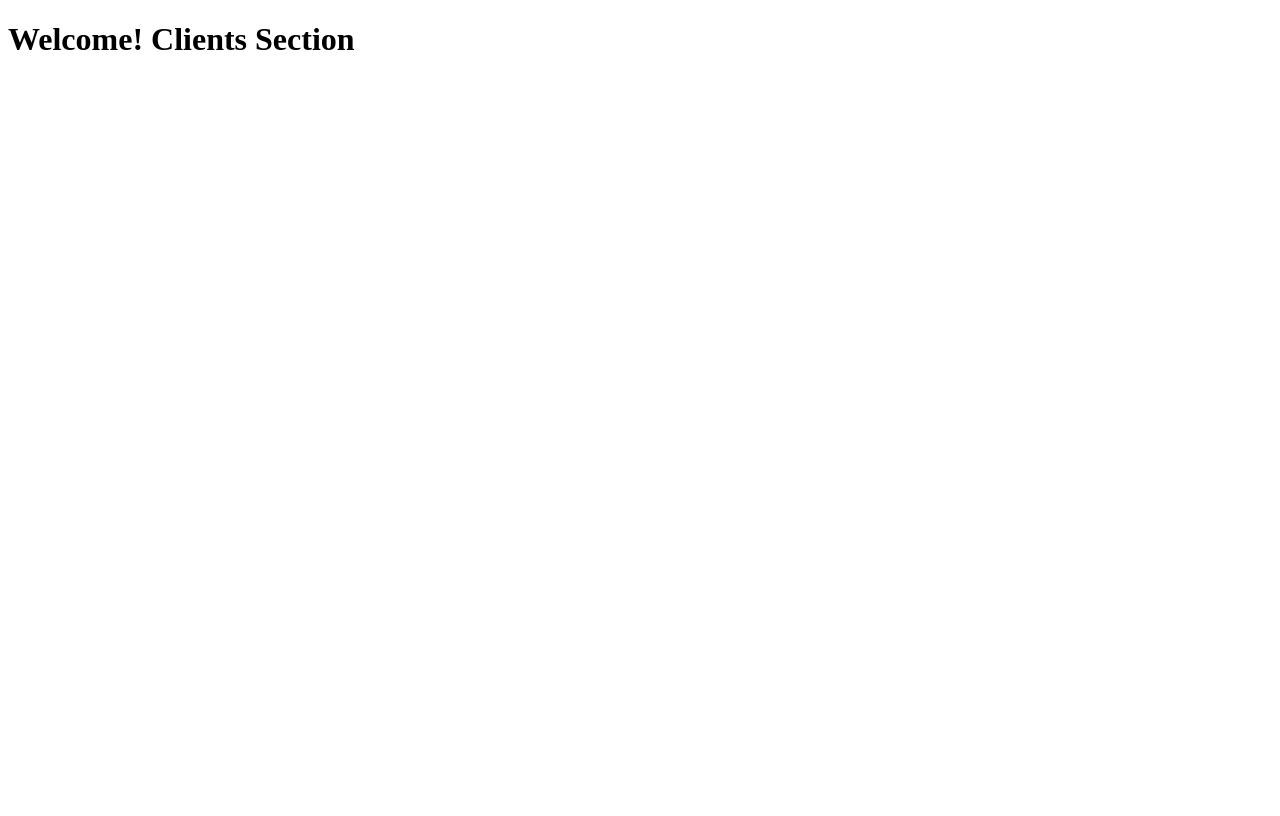
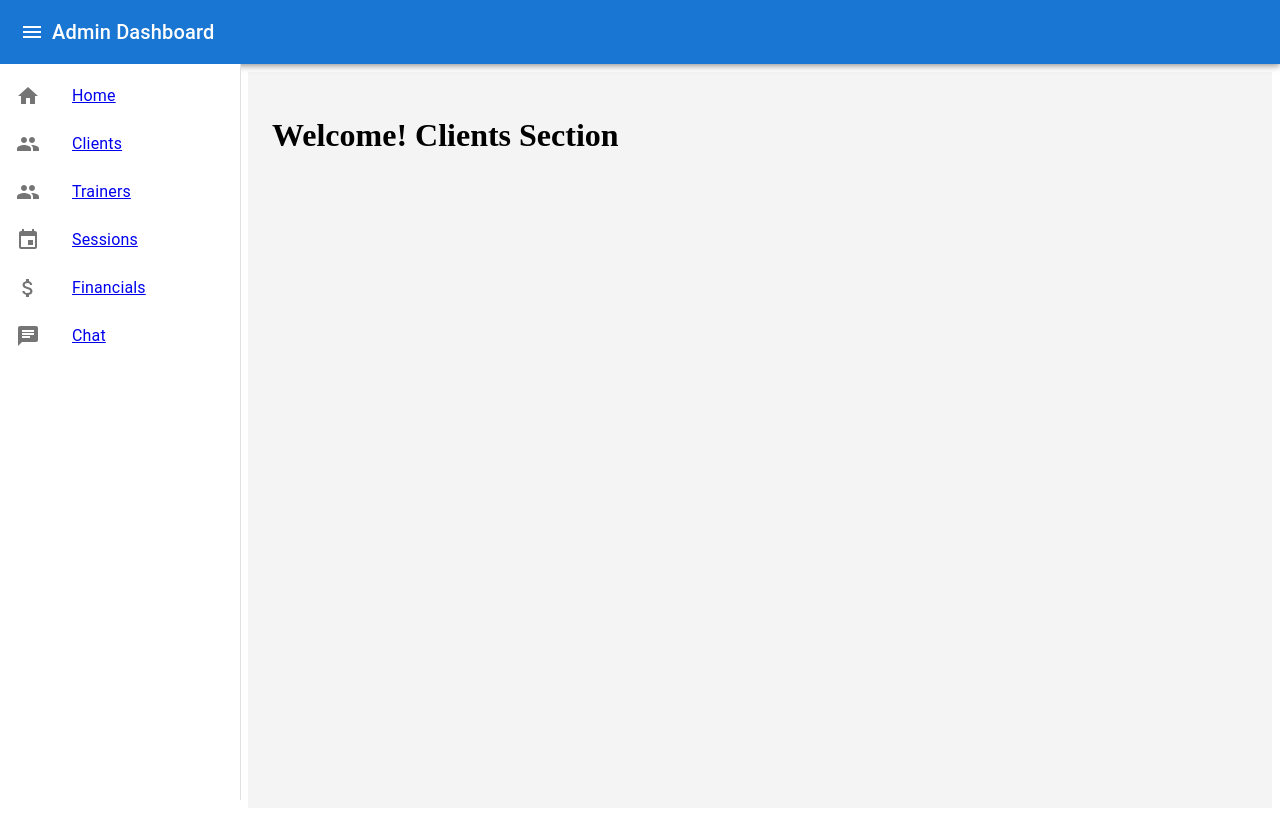
Before and after one commit to LordBobbert/GymManagerDev, a Next.js app in the folder frontend/: page /admin/clients in a window 1280 px wide. Built offline with nearby package versions, Linux system fonts and the light colour scheme.

Commit message:
Refactor: Update admin layout to render page content

```diff
--- /dev/null
+++ b/frontend/src/app/admin/layout.tsx
@@ -0,0 +1,29 @@
+// File: src/app/admin/layout.tsx
+import React, { ReactNode } from 'react';
+import AppBarMenu from './dashboard/components/AppBarMenu';
+import { Box } from '@mui/material';
+
+interface AdminLayoutProps {
+  children: ReactNode;
+}
+
+const AdminLayout = ({ children }: AdminLayoutProps) => {
+  return (
+    <Box sx={{ display: 'flex', height: '100vh' }}>
+      <AppBarMenu role="admin" /> {/* Or dynamically fetch role */}
+      <Box
+        component="main"
+        sx={{
+          flexGrow: 1,
+          p: 3,
+          mt: '64px', // Adjust top margin to account for the AppBar
+          backgroundColor: '#f4f4f4',
+        }}
+      >
+        {children} {/* This ensures the child page (like /clients) is rendered here */}
+      </Box>
+    </Box>
+  );
+};
+
+export default AdminLayout;
```
